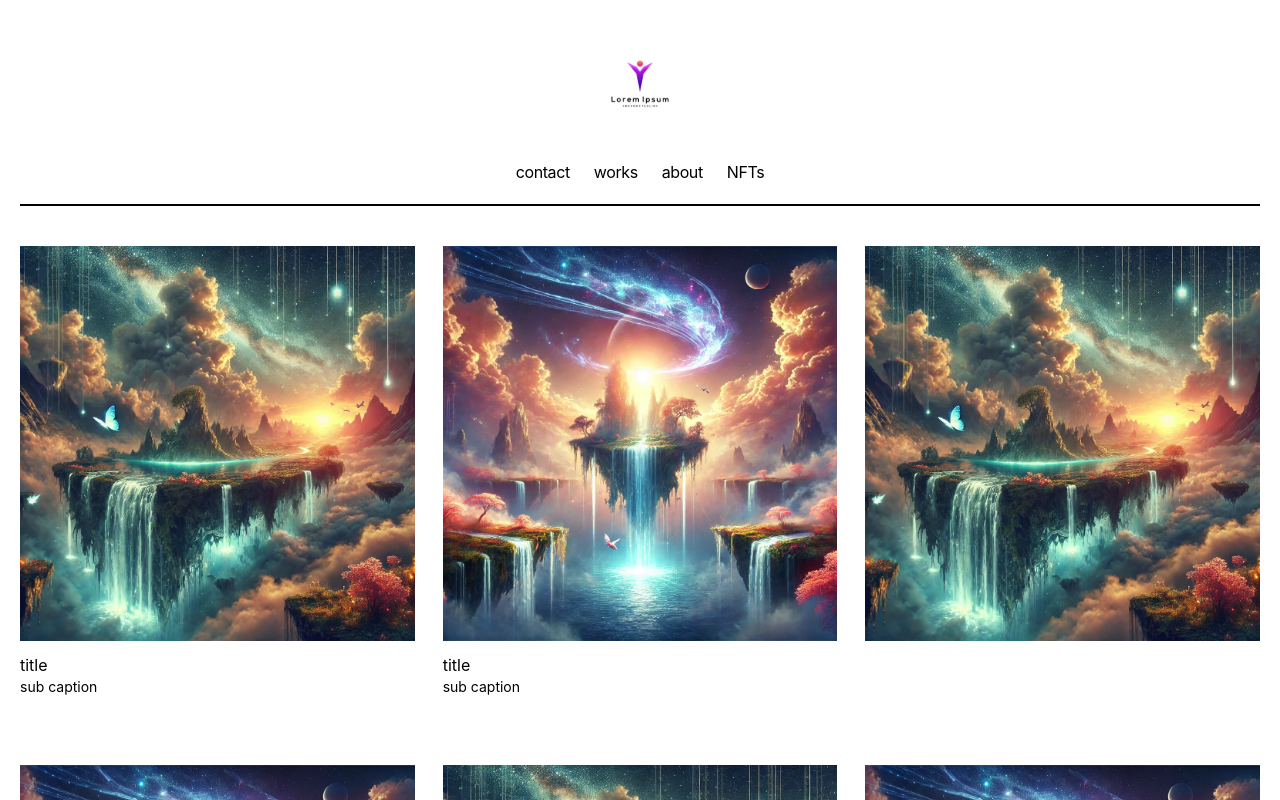
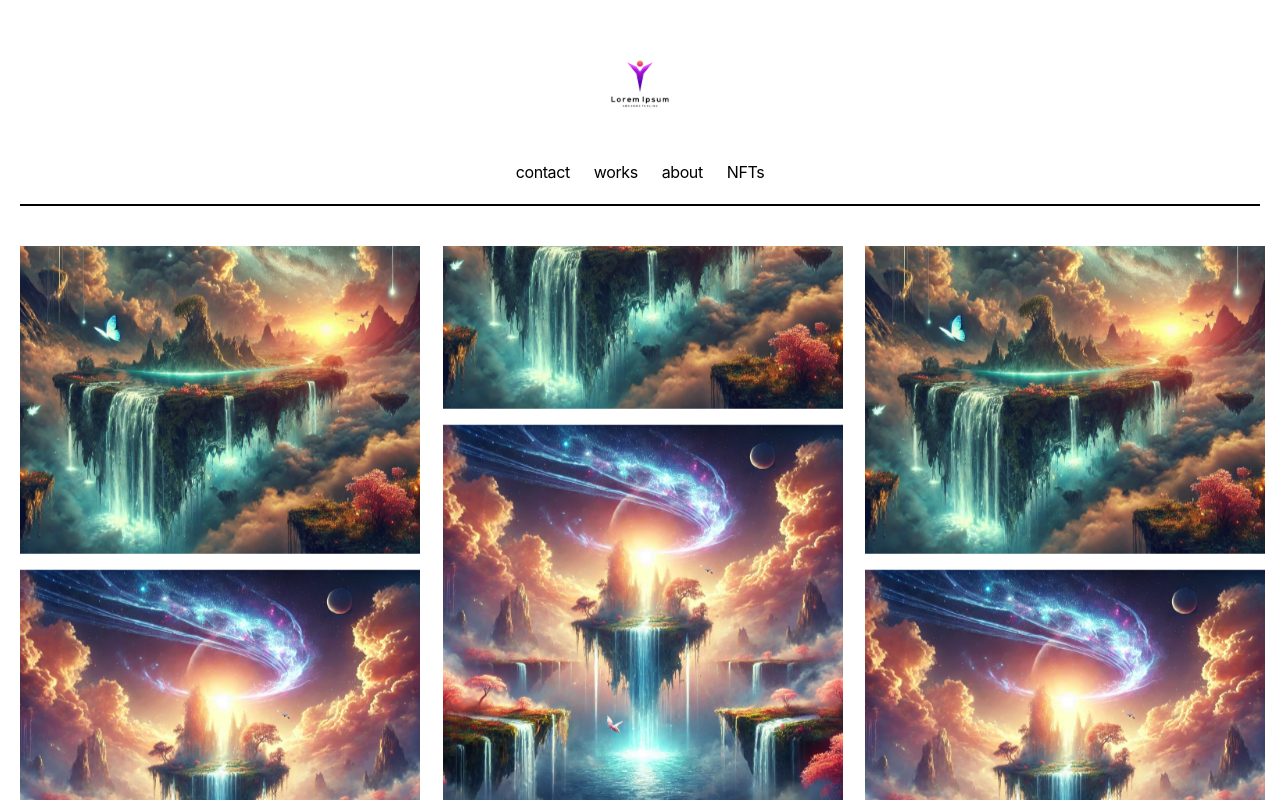
Before and after one commit to sotaro117/art-portfolio, a Next.js app: page / in a window 1280 px wide. Shown: the top 800 px of the page. Built offline with nearby package versions, Linux system fonts and the light colour scheme.

Commit message:
toy version ui

```diff
--- /dev/null
+++ b/app/components/slider.tsx
@@ -0,0 +1,28 @@
+import Image from "next/image";
+import clsx from "clsx";
+
+export default function VerticalSlider({ isReverse }: { isReverse: boolean }) {
+  const images = ["/img01.png", "/img02.png"];
+
+  return (
+    <div className='relative w-[400px] h-screen overflow-hidden'>
+      <div
+        className={clsx("flex flex-col gap-4", {
+          "animate-vertical-slide": !isReverse,
+          "animate-vertical-slide-reverse": isReverse,
+        })}
+      >
+        {images.concat(images).map((src, index) => (
+          <Image
+            key={index}
+            className='w-full h-auto'
+            src={src}
+            width={400}
+            height={700}
+            alt={`Image ${index}`}
+          />
+        ))}
+      </div>
+    </div>
+  );
+}
--- a/app/global.css
+++ b/app/global.css
@@ -1,4 +1,4 @@
-@import 'tailwindcss';
+@import "tailwindcss";
 
 ::selection {
   background-color: #47a3f3;
@@ -53,7 +53,7 @@ html {
 
 .prose .anchor:after {
   @apply text-neutral-300 dark:text-neutral-700;
-  content: '#';
+  content: "#";
 }
 
 .prose *:hover > .anchor {
@@ -131,8 +131,8 @@ pre {
 }
 
 /* Remove Safari input shadow on mobile */
-input[type='text'],
-input[type='email'] {
+input[type="text"],
+input[type="email"] {
   -webkit-appearance: none;
   -moz-appearance: none;
   appearance: none;
@@ -148,3 +148,29 @@ table {
 .title {
   text-wrap: balance;
 }
+
+@keyframes vertical-slide {
+  0% {
+    transform: translateY(0%);
+  }
+  100% {
+    transform: translateY(-20%);
+  }
+}
+
+@keyframes vertical-slide-reverse {
+  0% {
+    transform: translateY(-20%);
+  }
+  100% {
+    transform: translateY(0%);
+  }
+}
+
+.animate-vertical-slide {
+  animation: vertical-slide 20s linear infinite;
+}
+
+.animate-vertical-slide-reverse {
+  animation: vertical-slide-reverse 20s linear infinite;
+}
--- a/app/page.tsx
+++ b/app/page.tsx
@@ -1,42 +1,14 @@
 import Image from "next/image";
 import Link from "next/link";
+import VerticalSlider from "./components/slider";
 
 export default function Page() {
   return (
     <section>
       <div className='grid gap-7 lg:grid-cols-3 md:grid-cols-2 grid-cols-1'>
-        <Link href='works/1' className='mb-10'>
-          <Image
-            className='mb-3 transition delay-50 duration-300 ease-in-out hover:scale-105'
-            src='/img01.png'
-            height={700}
-            width={400}
-            alt='work01'
-          />
-          <p>title</p>
-          <p className='text-sm'>sub caption</p>
-        </Link>
-
-        <div className='mb-10'>
-          <Image
-            className='mb-3'
-            src='/img02.png'
-            height={700}
-            width={400}
-            alt='work02'
-          />
-          <p>title</p>
-          <p className='text-sm'>sub caption</p>
-        </div>
-
-        <Image src='/img01.png' height={700} width={400} alt='work01' />
-        <Image src='/img02.png' height={700} width={400} alt='work02' />
-        <Image src='/img01.png' height={700} width={400} alt='work01' />
-        <Image src='/img02.png' height={700} width={400} alt='work02' />
-        <Image src='/img01.png' height={700} width={400} alt='work01' />
-        <Image src='/img02.png' height={700} width={400} alt='work02' />
-        <Image src='/img01.png' height={700} width={400} alt='work01' />
-        <Image src='/img02.png' height={700} width={400} alt='work02' />
+        <VerticalSlider isReverse={false} />
+        <VerticalSlider isReverse={true} />
+        <VerticalSlider isReverse={false} />
       </div>
     </section>
   );
--- a/app/works/page.tsx
+++ b/app/works/page.tsx
@@ -2,41 +2,26 @@ import Image from "next/image";
 import Link from "next/link";
 
 export default function works() {
+  const images = ["/img01.png", "/img02.png"];
+
   return (
     <>
       <div className='grid grid-cols-3 gap-7'>
-        <Link href='works/1' className='mb-10'>
+        {images.map((image, idx) => (
+          <div key={idx}>
+            <Link href={`works/${idx}`} className='mb-10'>
               <Image
                 className='mb-3'
-            src='/img01.png'
+                src={image}
                 height={700}
                 width={400}
-            alt='work01'
+                alt={`work${idx}`}
               />
-          <p>title</p>
-          <p className='text-sm'>sub caption</p>
             </Link>
-
-        <div className='mb-10'>
-          <Image
-            className='mb-3'
-            src='/img02.png'
-            height={700}
-            width={400}
-            alt='work02'
-          />
             <p>title</p>
             <p className='text-sm'>sub caption</p>
           </div>
-
-        <Image src='/img01.png' height={700} width={400} alt='work01' />
-        <Image src='/img02.png' height={700} width={400} alt='work02' />
-        <Image src='/img01.png' height={700} width={400} alt='work01' />
-        <Image src='/img02.png' height={700} width={400} alt='work02' />
-        <Image src='/img01.png' height={700} width={400} alt='work01' />
-        <Image src='/img02.png' height={700} width={400} alt='work02' />
-        <Image src='/img01.png' height={700} width={400} alt='work01' />
-        <Image src='/img02.png' height={700} width={400} alt='work02' />
+        ))}
       </div>
     </>
   );
--- a/package.json
+++ b/package.json
@@ -6,12 +6,14 @@
     "start": "next start"
   },
   "dependencies": {
+    "@radix-ui/react-icons": "^1.3.2",
     "@tailwindcss/postcss": "4.0.0-alpha.13",
     "@types/node": "20.11.17",
     "@types/react": "18.2.55",
     "@types/react-dom": "18.2.19",
     "@vercel/analytics": "^1.1.3",
     "@vercel/speed-insights": "^1.0.9",
+    "clsx": "^2.1.1",
     "geist": "1.2.2",
     "next": "canary",
     "next-mdx-remote": "^4.4.1",
```
Also changed, not shown: tsconfig.json (+7 -1 lines), 1 other file (tests, documents, lock files or other folders). Lines whose indentation alone changed are shown as unchanged.
